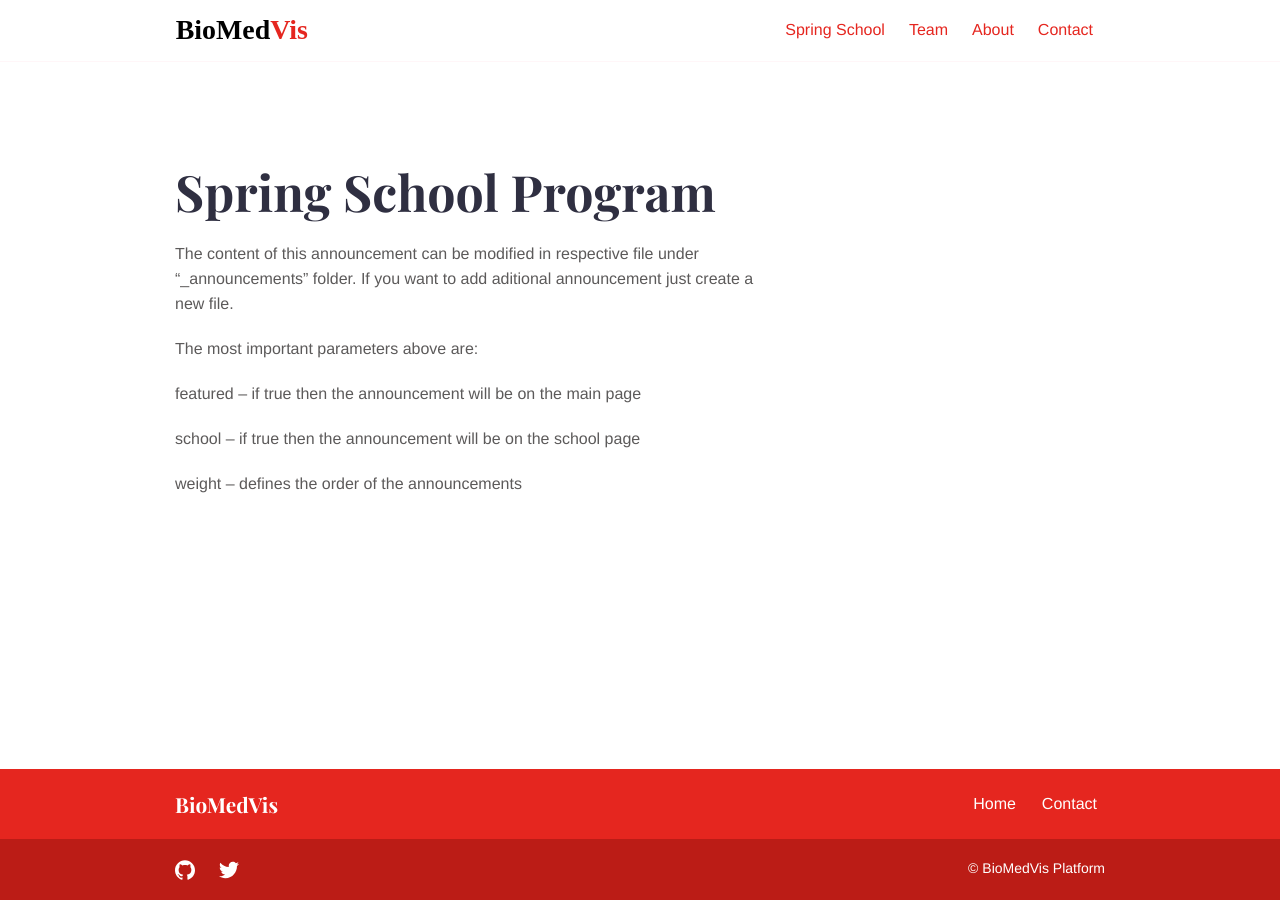
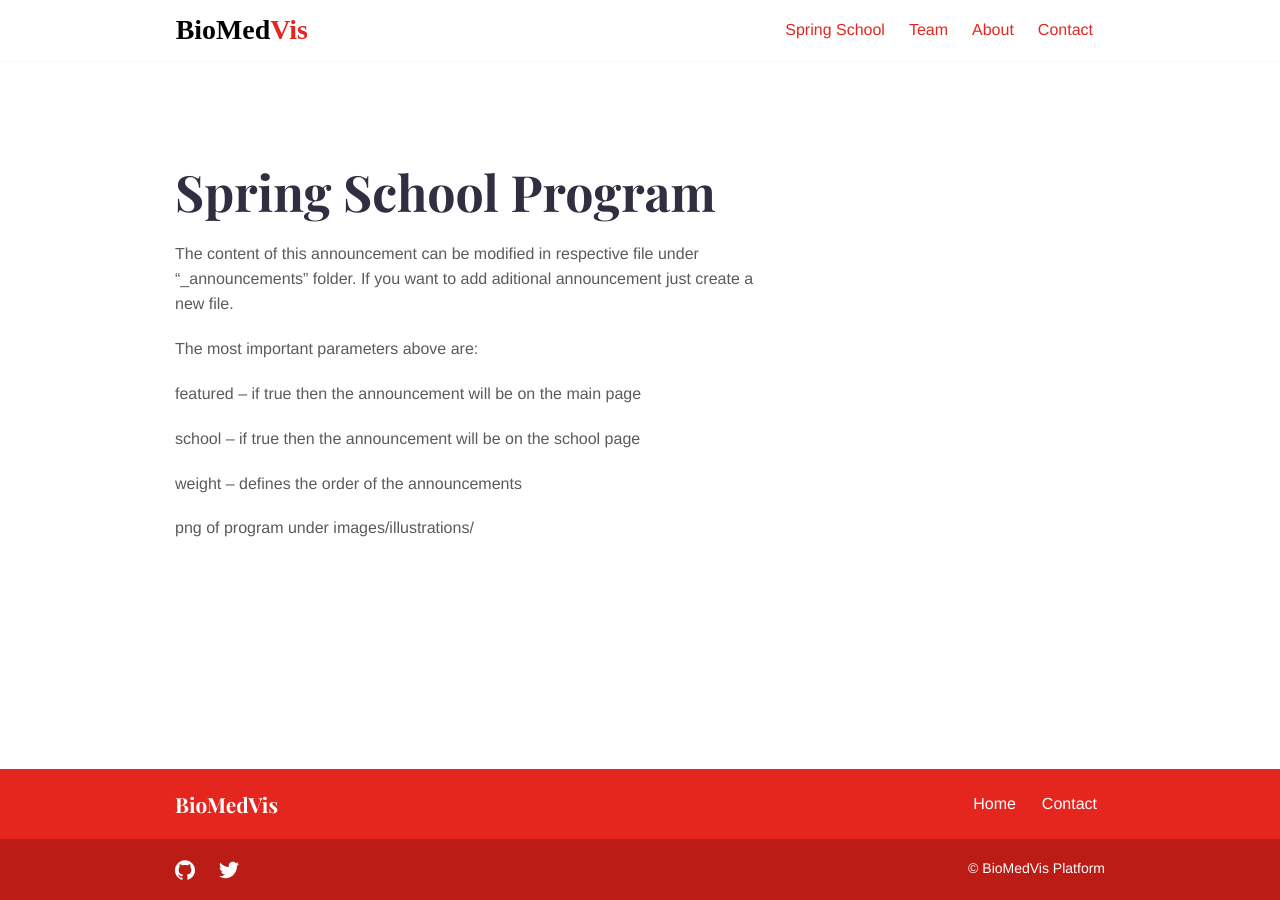
Before and after one commit to biomedvis/biomedvis.github.io, a Jekyll site: the page built from _announcements/program.md, in a window 1280 px wide. Built offline with Jekyll 4.4.1, drawn with Linux system fonts in a browser that asks for light colours.

Commit message:
program and invitation added

```diff
--- a/_announcements/program.md
+++ b/_announcements/program.md
@@ -18,3 +18,6 @@
 school -- if true then the announcement will be on the school page
 
 weight -- defines the order of the announcements
+
+
+png of program under images/illustrations/
```
Also changed, not shown: program.png (added), 1 other file.
